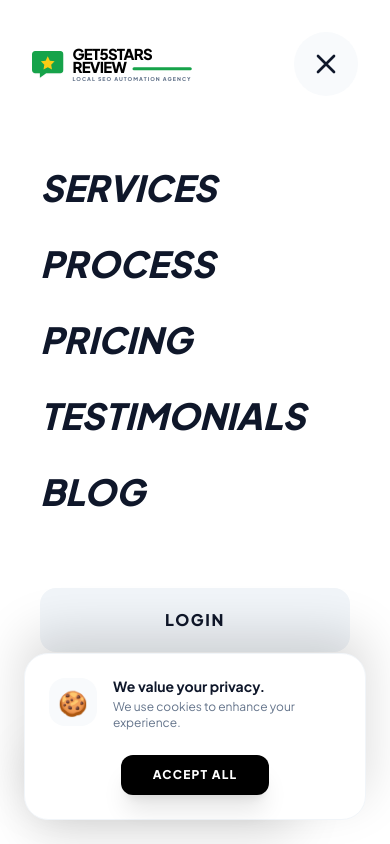
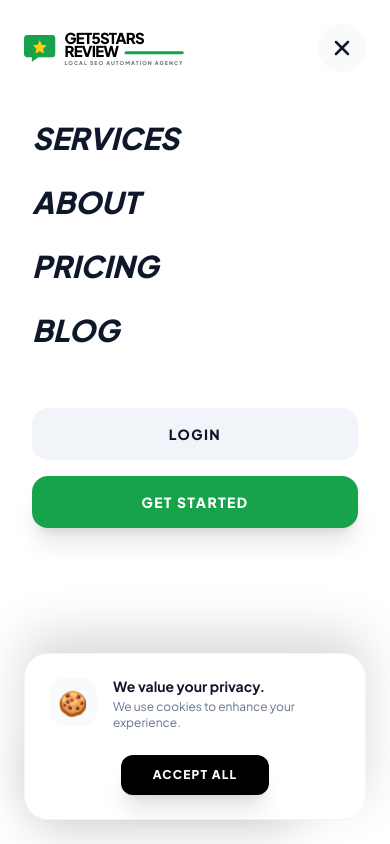
Before and after one commit to donly1234/get5starsreview, a React (Vite) app: page / in a window 390 px wide. Both pictures are taken after a click on the button 388 px from the left and 52 px from the top of the page. Shown: the top 844 px of the page. Built offline with nearby package versions, Linux system fonts and the light colour scheme.

Commit message:
Update Header.tsx

```diff
--- a/components/Header.tsx
+++ b/components/Header.tsx
@@ -1,5 +1,5 @@
 import React, { useState, useEffect } from 'react';
-import Logo from './Logo.tsx';
+import Logo from './Logo';
 
 interface HeaderProps {
   onLogin: () => void;
@@ -8,9 +8,20 @@ interface HeaderProps {
   onAgencySignup: () => void;
   onHomeClick: () => void;
   onBlogClick: () => void;
+  onAboutClick?: () => void;
+  onScrollToSection?: (id: string) => void;
 }
 
-const Header: React.FC<HeaderProps> = ({ onLogin, onToolsClick, onBusinessSignup, onAgencySignup, onHomeClick, onBlogClick }) => {
+const Header: React.FC<HeaderProps> = ({
+  onLogin,
+  onToolsClick,
+  onBusinessSignup,
+  onAgencySignup,
+  onHomeClick,
+  onBlogClick,
+  onAboutClick,
+  onScrollToSection
+}) => {
   const [isScrolled, setIsScrolled] = useState(false);
   const [isMobileMenuOpen, setIsMobileMenuOpen] = useState(false);
 
@@ -21,10 +32,9 @@ const Header: React.FC<HeaderProps> = ({ onLogin, onToolsClick, onBusinessSignup
   }, []);
 
   const navItems = [
-    { name: 'Services', type: 'tools' },
-    { name: 'Process', section: 'how-it-works', type: 'scroll' },
+    { name: 'Services', type: 'scroll', section: 'services' },
+    { name: 'About', type: 'about' },
     { name: 'Pricing', section: 'pricing', type: 'scroll' },
-    { name: 'Testimonials', section: 'testimonials', type: 'scroll' },
     { name: 'Blog', section: 'blog', type: 'view' },
   ];
 
@@ -32,15 +42,12 @@ const Header: React.FC<HeaderProps> = ({ onLogin, onToolsClick, onBusinessSignup
     setIsMobileMenuOpen(false);
     if (item.type === 'tools') {
       onToolsClick();
+    } else if (item.type === 'about') {
+      if (onAboutClick) onAboutClick();
     } else if (item.type === 'view') {
       onBlogClick();
-    } else {
-      onHomeClick();
-      // Wait for home render then scroll
-      setTimeout(() => {
-        const el = document.getElementById(item.section);
-        if (el) el.scrollIntoView({ behavior: 'smooth' });
-      }, 100);
+    } else if (item.type === 'scroll') {
+      if (onScrollToSection) onScrollToSection(item.section);
     }
   };
 
@@ -48,11 +55,11 @@ const Header: React.FC<HeaderProps> = ({ onLogin, onToolsClick, onBusinessSignup
     <>
       <header className={`fixed top-0 left-0 right-0 z-50 transition-all duration-700 ${isScrolled ? 'py-2 md:py-4' : 'py-4 md:py-8'}`}>
         <div className="container mx-auto px-4 md:px-6">
-          <div className={`glass-panel rounded-[24px] md:rounded-[32px] px-4 md:px-6 py-3 flex items-center justify-between transition-all duration-500 ${isScrolled ? 'shadow-2xl border-slate-200 bg-white/90' : 'border-transparent bg-transparent shadow-none'}`}>
+          <div className={`glass-panel rounded-[24px] md:rounded-[32px] px-3 md:px-6 py-2 md:py-3 flex items-center justify-between transition-all duration-500 ${isScrolled ? 'shadow-2xl border-slate-200 bg-white/90' : 'border-transparent bg-transparent shadow-none'}`}>
 
-            <div className="flex items-center gap-4 lg:gap-8">
+            <div className="flex items-center gap-2 md:gap-8">
               <div className="cursor-pointer hover:scale-105 transition-transform" onClick={onHomeClick}>
-                 <Logo variant="full" className="scale-[0.55] md:scale-[0.7] origin-left" />
+                 <Logo variant="full" className="scale-[0.5] md:scale-[0.7] origin-left" />
               </div>
 
               <nav className="hidden lg:flex items-center gap-4 xl:gap-8">
@@ -68,7 +75,7 @@ const Header: React.FC<HeaderProps> = ({ onLogin, onToolsClick, onBusinessSignup
               </nav>
             </div>
 
-            <div className="flex items-center gap-2 md:gap-4">
+            <div className="flex items-center gap-1 md:gap-4">
               <button
                 onClick={onLogin}
                 className="hidden md:block text-[10px] xl:text-[11px] font-black text-slate-500 hover:text-green-600 transition-colors uppercase tracking-[0.15em] xl:tracking-[0.2em] px-2 xl:px-4"
@@ -77,12 +84,12 @@ const Header: React.FC<HeaderProps> = ({ onLogin, onToolsClick, onBusinessSignup
               </button>
               <button
                 onClick={onBusinessSignup}
-                className="px-4 md:px-6 xl:px-8 py-3 md:py-4 bg-slate-950 text-white rounded-xl md:rounded-[18px] text-[9px] md:text-[11px] font-black uppercase tracking-widest shadow-xl hover:bg-green-600 transition-all active:scale-95 whitespace-nowrap"
+                className="px-3 md:px-6 xl:px-8 py-2.5 md:py-4 bg-slate-950 text-white rounded-[14px] md:rounded-[18px] text-[8px] md:text-[11px] font-black uppercase tracking-widest shadow-xl hover:bg-green-600 transition-all active:scale-95 whitespace-nowrap"
               >
                 Start Ranking
               </button>
-              <button onClick={() => setIsMobileMenuOpen(!isMobileMenuOpen)} className="lg:hidden p-2 text-slate-900">
-                <svg className="w-6 h-6" fill="none" stroke="currentColor" viewBox="0 0 24 24"><path strokeLinecap="round" strokeLinejoin="round" strokeWidth="2" d="M4 6h16M4 12h16m-7 6h7"/></svg>
+              <button onClick={() => setIsMobileMenuOpen(!isMobileMenuOpen)} className="lg:hidden p-2 text-slate-900" aria-label="Toggle Mobile Menu">
+                <svg className="w-5 h-5" fill="none" stroke="currentColor" viewBox="0 0 24 24"><path strokeLinecap="round" strokeLinejoin="round" strokeWidth="2.5" d="M4 6h16M4 12h16m-7 6h7"/></svg>
               </button>
             </div>
           </div>
@@ -91,19 +98,19 @@ const Header: React.FC<HeaderProps> = ({ onLogin, onToolsClick, onBusinessSignup
 
       {/* Mobile Menu */}
       <div className={`fixed inset-0 z-[60] bg-white transition-all duration-500 ${isMobileMenuOpen ? 'translate-y-0 opacity-100' : '-translate-y-full opacity-0 pointer-events-none'}`}>
-        <div className="p-8 flex justify-between items-center">
+        <div className="p-6 md:p-8 flex justify-between items-center">
             <Logo variant="full" className="scale-75 origin-left" />
-            <button onClick={() => setIsMobileMenuOpen(false)} className="p-4 bg-slate-50 rounded-full">
-              <svg className="w-8 h-8" fill="none" stroke="currentColor" viewBox="0 0 24 24"><path strokeLinecap="round" strokeLinejoin="round" strokeWidth="2" d="M6 18L18 6M6 6l12 12"/></svg>
+            <button onClick={() => setIsMobileMenuOpen(false)} className="p-3 bg-slate-50 rounded-full" aria-label="Close Menu">
+              <svg className="w-6 h-6" fill="none" stroke="currentColor" viewBox="0 0 24 24"><path strokeLinecap="round" strokeLinejoin="round" strokeWidth="2.5" d="M6 18L18 6M6 6l12 12"/></svg>
             </button>
         </div>
-        <div className="pt-10 px-10 space-y-8">
+        <div className="pt-6 px-8 space-y-6">
            {navItems.map(item => (
-             <button key={item.name} onClick={() => handleNav(item)} className="block text-4xl font-black uppercase italic text-slate-900 border-b-4 border-transparent hover:border-green-600 transition-all">{item.name}</button>
+             <button key={item.name} onClick={() => handleNav(item)} className="block text-3xl md:text-4xl font-black uppercase italic text-slate-900 border-b-4 border-transparent hover:border-green-600 transition-all">{item.name}</button>
            ))}
-           <div className="pt-10 space-y-4">
-             <button onClick={() => { onLogin(); setIsMobileMenuOpen(false); }} className="w-full py-5 bg-slate-100 rounded-2xl font-black uppercase tracking-widest">Login</button>
-             <button onClick={() => { onBusinessSignup(); setIsMobileMenuOpen(false); }} className="w-full py-5 bg-green-600 text-white rounded-2xl font-black uppercase tracking-widest shadow-xl">Get Started</button>
+           <div className="pt-8 space-y-4">
+             <button onClick={() => { onLogin(); setIsMobileMenuOpen(false); }} className="w-full py-4 bg-slate-100 rounded-2xl font-black uppercase tracking-widest text-sm">Login</button>
+             <button onClick={() => { onBusinessSignup(); setIsMobileMenuOpen(false); }} className="w-full py-4 bg-green-600 text-white rounded-2xl font-black uppercase tracking-widest text-sm shadow-xl">Get Started</button>
            </div>
         </div>
       </div>
```
